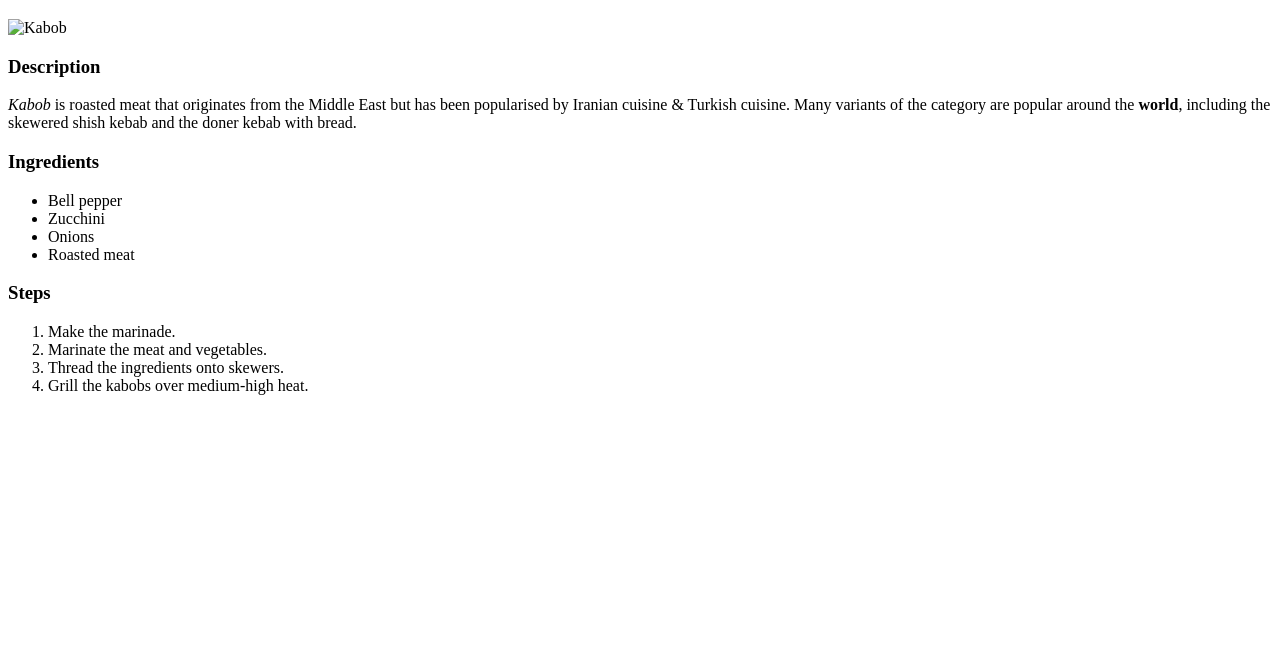
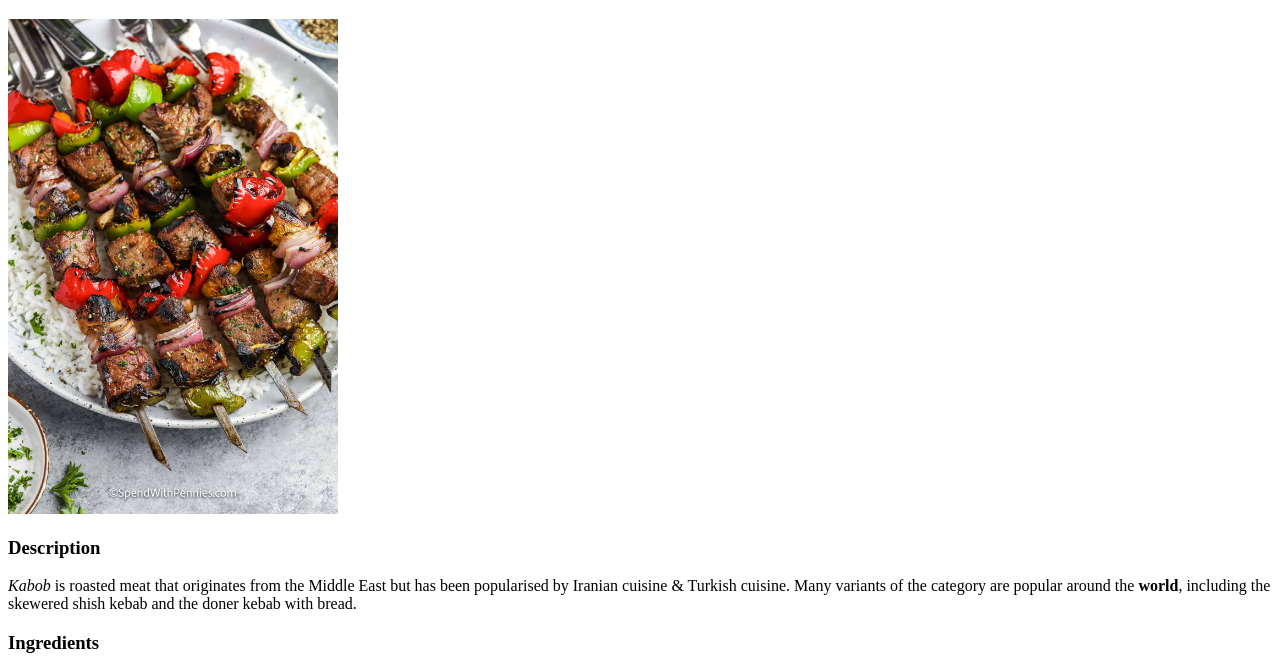
Before and after one commit to azanmalik05/odin-recipes, a plain HTML site: page recipes/kabob.html in a window 1280 px wide. Shown: the part 61-731 px from the top of the page. Drawn offline with Linux system fonts and the light colour scheme.

Commit message:
Had to add ../ prefix to file directory path

```diff
--- a/recipes/kabob.html
+++ b/recipes/kabob.html
@@ -7,7 +7,7 @@
 </head>
 <body>
     <h1>Kabob</h1>
-    <img src="recipes/kabob.jpg" alt="Kabob" length="1200" width="330">
+    <img src="../recipes/kabob.jpg" alt="Kabob" length="1200" width="330">
 
     <h3>Description</h3>
     <p><em>Kabob</em> is roasted meat that originates from the Middle East but has been popularised by Iranian cuisine & Turkish cuisine. Many variants of the category are popular around the <strong>world</strong>, including the skewered shish kebab and the doner kebab with bread.</p>
```
